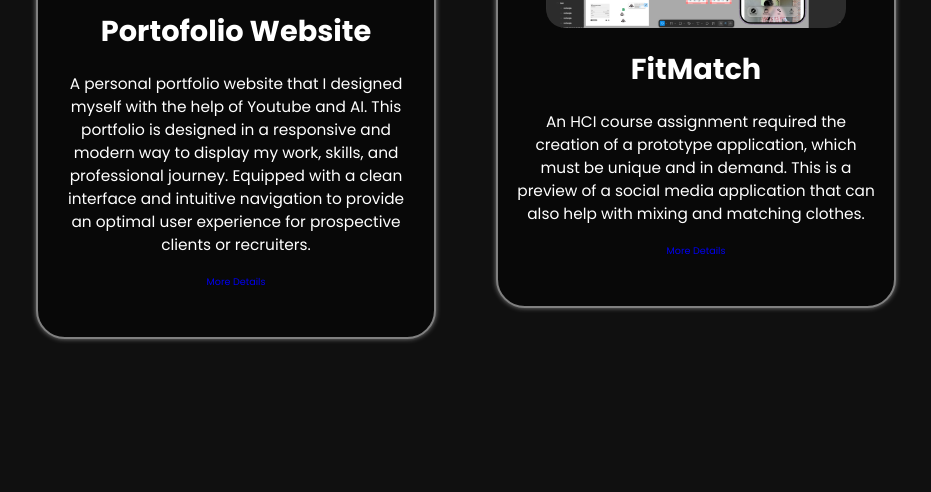
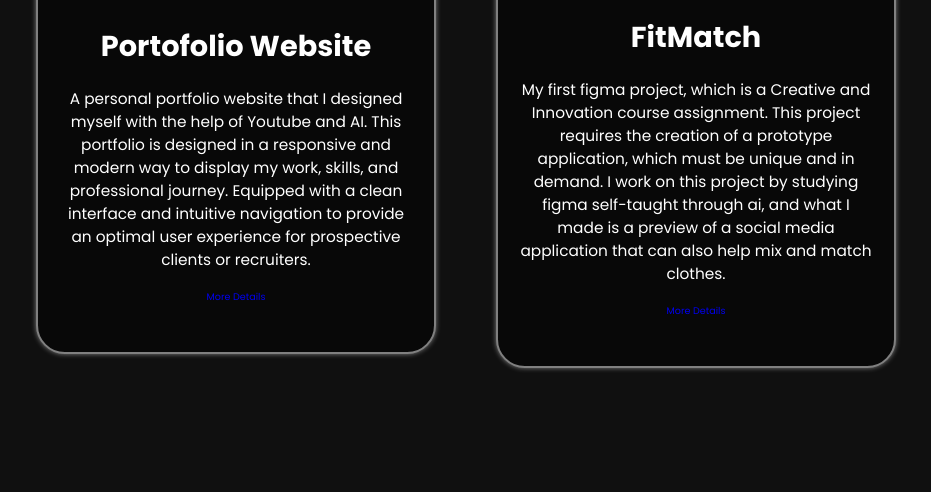
Before and after one commit to febryanct/port, a plain HTML site: page index.html in a window 1280 px wide. Shown: the part 4101-4593 px from the top of the page, without its empty margins (174-1105 px from the left). Drawn offline with nearby package versions, Linux system fonts and the light colour scheme.

Commit message:
Fix HTML formatting and update content

```diff
--- a/index.html
+++ b/index.html
@@ -158,8 +158,10 @@
                 <div class="experience-card">
                     <img src="exp2.jpg" alt="">
                     <h3>FitMatch</h3>
-                    <p>An HCI course assignment required the creation of a prototype application, which must be unique and in demand.
-                        This is a preview of a social media application that can also help with mixing and matching clothes.</p>
+                    <p>My first figma project, which is a Creative and Innovation course assignment.
+                        This project requires the creation of a prototype application, which must be unique and in demand.
+                        I work on this project by studying figma self-taught through ai,
+                        and what I made is a preview of a social media application that can also help mix and match clothes.</p>
                     <!-- <div class="btn">More Details</div> -->
                     <a href="https://www.figma.com/proto/dR37VR4QwwIPYldd8Lv846/FitMatch?page-id=0%3A1&node-id=1-2&p=f&viewport
                     =-172%2C289%2C0.48&t=LN4HR5rkw4TTCkum-1&scaling=scale-down&content-scaling=fixed&starting-point-node-id=1%3A2" target="_blank">More Details</a>
```
